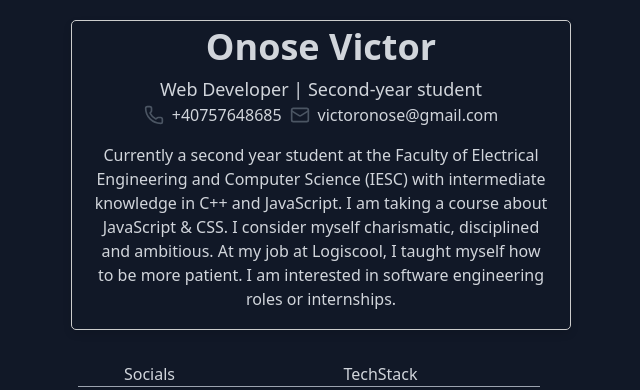
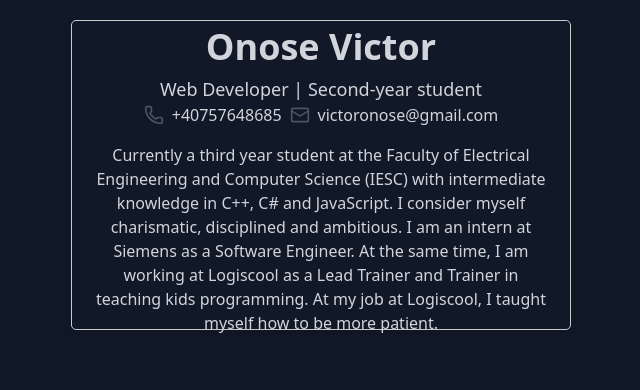
Before and after one commit to VictorOnose/portfolio, a Next.js app: page / in a window 1280 px wide. Shown: the top 390 px of the page, without its empty margins (319-959 px from the left). Built offline with nearby package versions, Linux system fonts and the light colour scheme; no server answers.

Commit message:
updated page.tsx

```diff
--- a/app/page.tsx
+++ b/app/page.tsx
@@ -30,10 +30,10 @@ export default function Home() {
             </div>
           </div>
           <main className="grid grid-cols-1 p-4 gap-8">
-            Currently a second year student at the Faculty of Electrical Engineering and Computer Science (IESC) with
-            intermediate knowledge in C++ and JavaScript. I am taking a course about JavaScript & CSS. I consider myself
-            charismatic, disciplined and ambitious. At my job at Logiscool, I taught myself how to be more patient. I am
-            interested in software engineering roles or internships.
+            Currently a third year student at the Faculty of Electrical Engineering and Computer Science (IESC) with
+            intermediate knowledge in C++, C# and JavaScript. I consider myself charismatic, disciplined and ambitious.
+            I am an intern at Siemens as a Software Engineer. At the same time, I am working at Logiscool as a Lead Trainer and Trainer in teaching kids programming.
+            At my job at Logiscool, I taught myself how to be more patient.
           </main>
 
 
```
